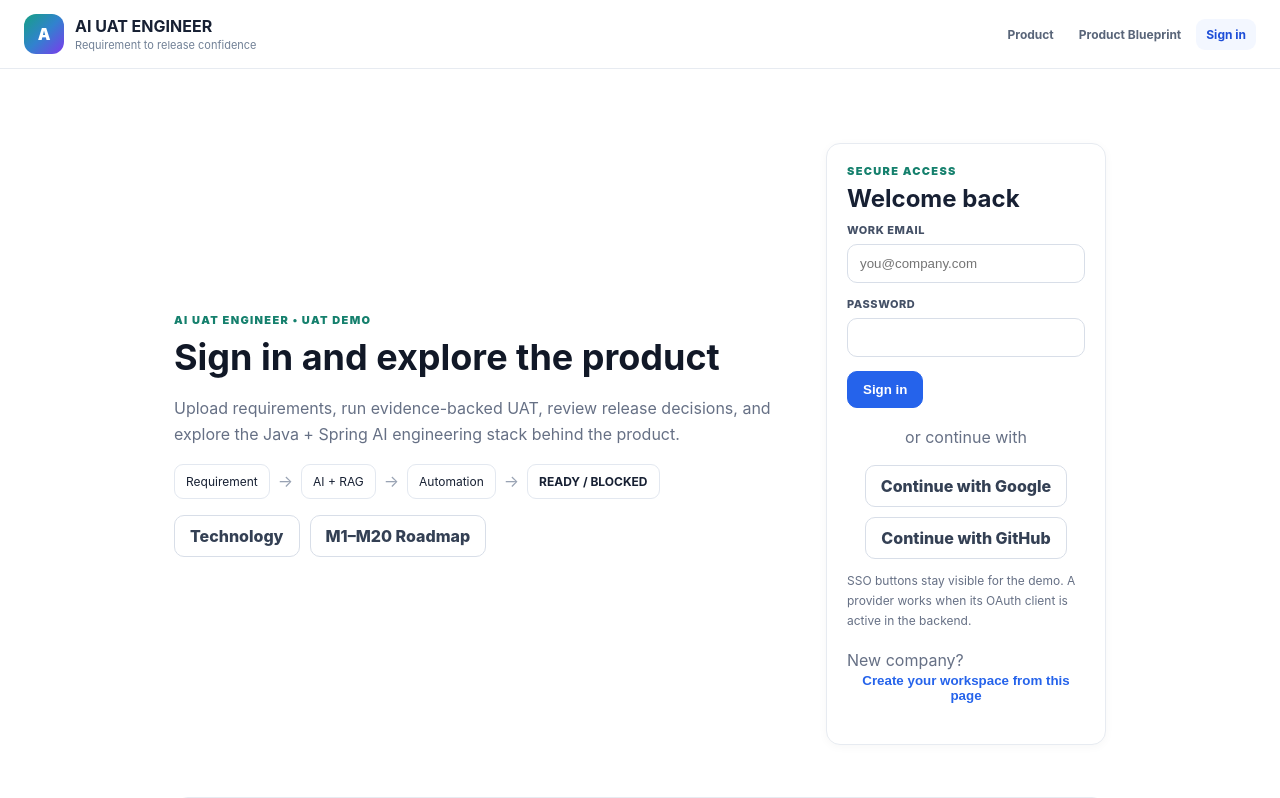
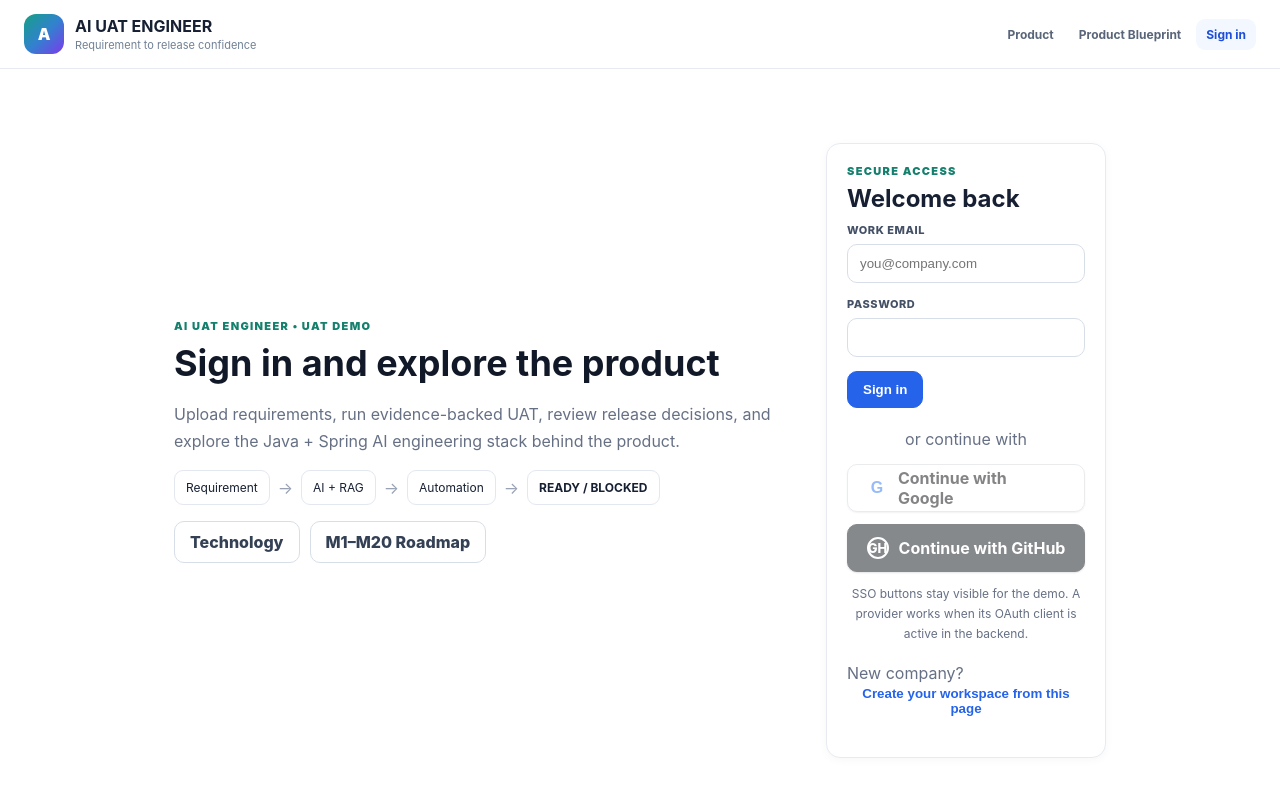
Before and after one commit to stejas7/ai-qa-frontend, a React (Vite) app: page /login in a window 1280 px wide. Shown: the top 798 px of the page. Built offline with nearby package versions, Linux system fonts and the light colour scheme; no server answers.

Commit message:
feat(auth): style Google and GitHub SSO buttons by provider theme

```diff
--- a/src/pages/PublicLoginPage.tsx
+++ b/src/pages/PublicLoginPage.tsx
@@ -5,6 +5,9 @@ import { aiUatApi, ssoLoginUrl } from '../api/aiUat';
 
 const DEMO_EMAIL='demo.viewer@aiuat.example';
 const DEMO_PASSWORD='DemoWalkthrough2026!';
+
+const GoogleMark=()=> <span aria-hidden="true" style={{width:22,height:22,borderRadius:'50%',display:'inline-flex',alignItems:'center',justifyContent:'center',fontWeight:800,fontSize:16,fontFamily:'Arial,sans-serif',color:'#4285F4',background:'#fff'}}>G</span>;
+const GitHubMark=()=> <span aria-hidden="true" style={{width:22,height:22,borderRadius:'50%',display:'inline-flex',alignItems:'center',justifyContent:'center',fontWeight:800,fontSize:13,border:'2px solid currentColor'}}>GH</span>;
 
 export default function PublicLoginPage(){
   const qc=useQueryClient();
@@ -21,6 +24,8 @@ export default function PublicLoginPage(){
   const googleEnabled=sso.data?.providers.includes('google')??false;
   const githubEnabled=sso.data?.providers.includes('github')??false;
   const error=login.error||register.error;
+
+  const ssoBase:React.CSSProperties={display:'flex',alignItems:'center',justifyContent:'center',gap:10,minHeight:48,padding:'0 18px',borderRadius:10,fontWeight:700,textDecoration:'none',flex:'1 1 220px',maxWidth:280,transition:'transform .15s ease, box-shadow .15s ease, opacity .15s ease'};
 
   return <main className="page auth-page">
     <section className="hero-grid">
@@ -40,7 +45,10 @@ export default function PublicLoginPage(){
           <button className="primary-btn" disabled={login.isPending||register.isPending}>{login.isPending||register.isPending?'Please wait…':showRegistration?'Create workspace':'Sign in'}</button>
           {error&&<p className="error-text">{error.message}</p>}
         </form>
-        {!showRegistration&&<><p className="muted" style={{textAlign:'center',margin:'16px 0 8px'}}>or continue with</p><div className="button-row" style={{justifyContent:'center'}}><a className="secondary-btn" href={ssoLoginUrl('google')} aria-disabled={!googleEnabled}>Continue with Google</a><a className="secondary-btn" href={ssoLoginUrl('github')} aria-disabled={!githubEnabled}>Continue with GitHub</a></div>{!sso.isLoading&&(!googleEnabled||!githubEnabled)&&<p className="muted" style={{fontSize:12}}>SSO buttons stay visible for the demo. A provider works when its OAuth client is active in the backend.</p>}</>}
+        {!showRegistration&&<><p className="muted" style={{textAlign:'center',margin:'18px 0 12px'}}>or continue with</p><div style={{display:'flex',gap:12,justifyContent:'center',flexWrap:'wrap'}}>
+          <a href={googleEnabled?ssoLoginUrl('google'):undefined} aria-disabled={!googleEnabled} style={{...ssoBase,background:'#fff',color:'#202124',border:'1px solid #dadce0',boxShadow:'0 1px 2px rgba(60,64,67,.12)',opacity:googleEnabled?1:.55,cursor:googleEnabled?'pointer':'not-allowed'}}><GoogleMark/><span>Continue with Google</span></a>
+          <a href={githubEnabled?ssoLoginUrl('github'):undefined} aria-disabled={!githubEnabled} style={{...ssoBase,background:'#24292f',color:'#fff',border:'1px solid #24292f',boxShadow:'0 1px 2px rgba(0,0,0,.2)',opacity:githubEnabled?1:.55,cursor:githubEnabled?'pointer':'not-allowed'}}><GitHubMark/><span>Continue with GitHub</span></a>
+        </div>{!sso.isLoading&&(!googleEnabled||!githubEnabled)&&<p className="muted" style={{fontSize:12,textAlign:'center'}}>SSO buttons stay visible for the demo. A provider works when its OAuth client is active in the backend.</p>}</>}
         <p className="muted" style={{marginTop:16}}>{showRegistration?'Already registered? ':'New company? '}<button type="button" className="link-button" onClick={()=>setShowRegistration(v=>!v)}>{showRegistration?'Sign in instead':'Create your workspace from this page'}</button></p>
       </section>
     </section>
```
